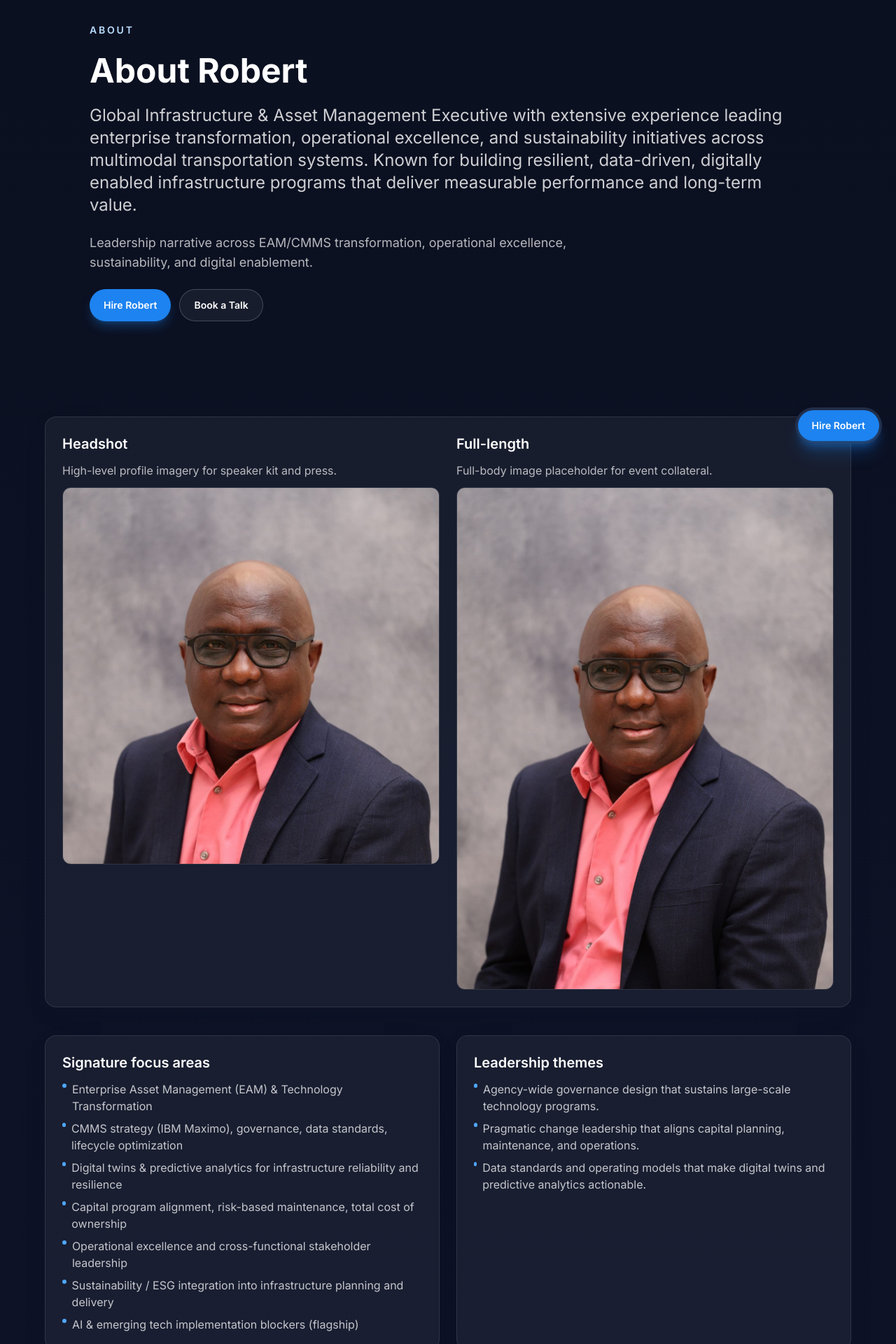
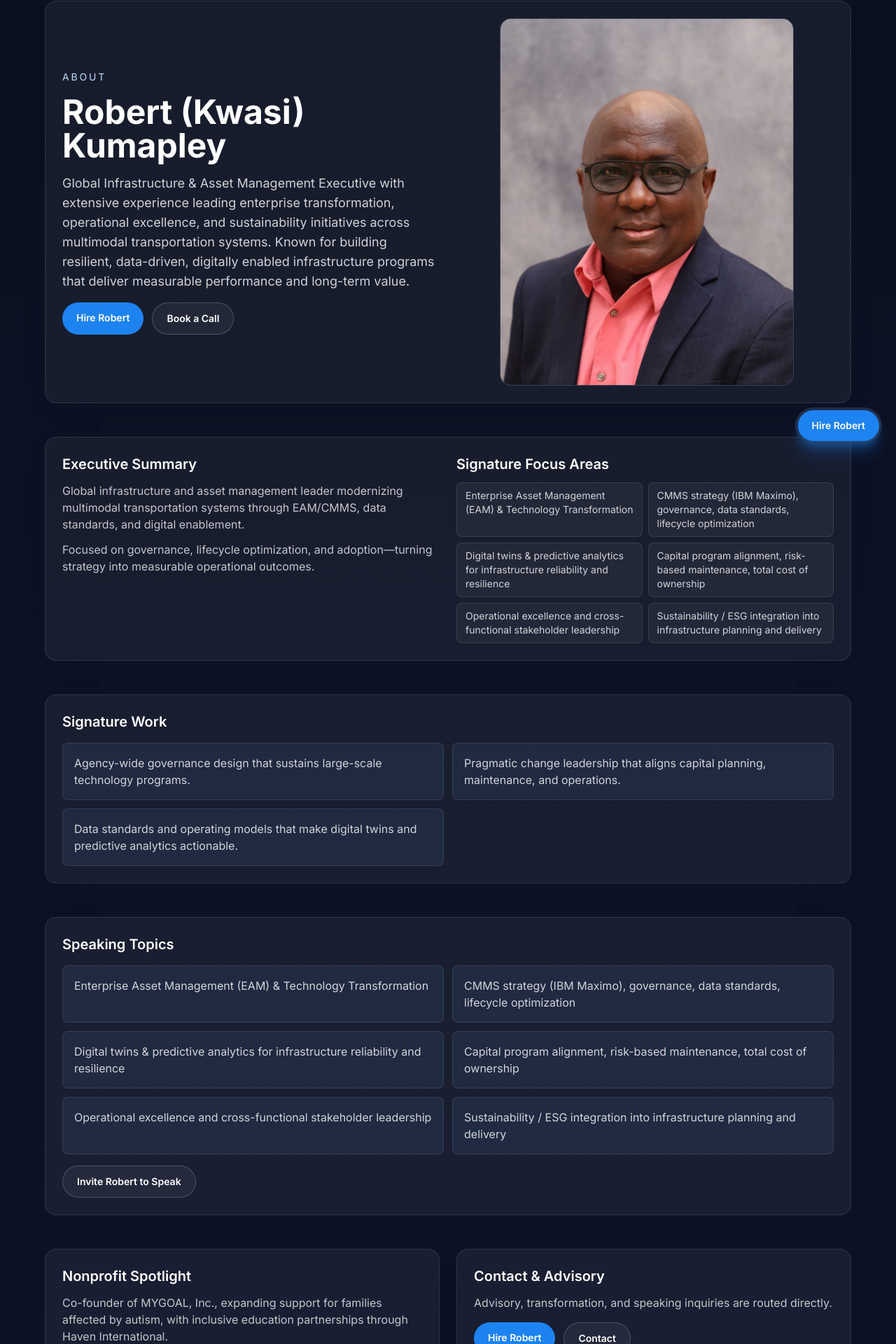
Before and after one commit to adetorok/robert_kumapley, a Next.js app: page /about in a window 1280 px wide. Shown: the part 146-2066 px from the top of the page at 70% size. Built offline with nearby package versions, Linux system fonts and the light colour scheme; no server answers.

Commit message:
Refactor About page layout and content: removed Hero component, introduced new HeroCTA component for call-to-action buttons, and enhanced sections with updated titles and descriptions. Improved styling and structure for better readability and user experience.

```diff
--- a/app/about/page.tsx
+++ b/app/about/page.tsx
@@ -1,7 +1,6 @@
 import type { Metadata } from "next";
 import Image from "next/image";
 import { aboutContent, testimonials } from "@/content/content";
-import { Hero } from "@/components/sections/hero";
 import { Timeline } from "@/components/sections/timeline";
 
 export const metadata: Metadata = {
@@ -12,79 +11,116 @@ export const metadata: Metadata = {
 
 export default function AboutPage() {
   return (
-    <div className="space-y-10">
-      <Hero
-        eyebrow="About"
-        title="About Robert"
-        subtitle={aboutContent.heroBio}
-        description="Leadership narrative across EAM/CMMS transformation, operational excellence, sustainability, and digital enablement."
-        ctas={[
-          { label: "Hire Robert", href: "/hire#advisory-form", variant: "primary" },
-          { label: "Book a Talk", href: "/hire#speaking-form", variant: "secondary" },
-        ]}
-      />
-
-      <section className="px-6">
-        <div className="mx-auto grid max-w-6xl gap-6 rounded-2xl border border-white/10 bg-white/5 p-6 shadow-soft md:grid-cols-2">
-          <div className="space-y-3">
-            <h3 className="text-xl font-semibold text-white">Headshot</h3>
-            <p className="text-white/70">High-level profile imagery for speaker kit and press.</p>
-            <Image
-              src="/images/robert-headshot.jpg"
-              alt="Robert Kumapley headshot"
-              width={640}
-              height={640}
-              sizes="(max-width: 768px) 100vw, 50vw"
-              className="rounded-xl border border-white/10 object-cover w-full h-auto"
-            />
+    <div className="space-y-12">
+      <section className="px-4 sm:px-6 lg:px-8 pt-10 md:pt-16">
+        <div className="mx-auto grid max-w-6xl items-center gap-8 rounded-2xl border border-white/10 bg-white/5 p-6 md:grid-cols-2 shadow-soft">
+          <div className="space-y-4">
+            <p className="text-sm uppercase tracking-[0.2em] text-accent-200">About</p>
+            <h1 className="text-3xl font-bold leading-tight text-white md:text-5xl">Robert (Kwasi) Kumapley</h1>
+            <p className="text-lg text-white/80">{aboutContent.heroBio}</p>
+            <div className="flex flex-col gap-3 sm:flex-row sm:flex-wrap">
+              <HeroCTA href="/hire#advisory-form" label="Hire Robert" variant="primary" />
+              <HeroCTA href="/hire#speaking-form" label="Book a Call" variant="secondary" />
+            </div>
           </div>
-          <div className="space-y-3">
-            <h3 className="text-xl font-semibold text-white">Full-length</h3>
-            <p className="text-white/70">Full-body image placeholder for event collateral.</p>
-            <Image
-              src="/images/robert-full.jpg"
-              alt="Robert Kumapley full length"
-              width={640}
-              height={960}
-              sizes="(max-width: 768px) 100vw, 50vw"
-              className="rounded-xl border border-white/10 object-cover w-full h-auto"
-            />
+          <div className="relative mx-auto w-full max-w-[420px]">
+            <div className="aspect-[4/5] overflow-hidden rounded-2xl border border-white/10 bg-ink-900/60">
+              <Image
+                src="/images/robert-headshot.jpg"
+                alt="Robert Kumapley headshot"
+                width={840}
+                height={1050}
+                sizes="(max-width: 768px) 90vw, 420px"
+                className="h-full w-full object-cover"
+                priority
+              />
+            </div>
           </div>
         </div>
       </section>
 
-      <section className="px-6">
-        <div className="mx-auto grid max-w-6xl gap-6 md:grid-cols-2">
-          <div className="rounded-2xl border border-white/10 bg-white/5 p-6 shadow-soft">
-            <h3 className="text-xl font-semibold text-white">Signature focus areas</h3>
-            <ul className="mt-3 space-y-2 text-white/75">
-              {aboutContent.signatureFocus.map((item) => (
-                <li key={item} className="flex gap-2">
-                  <span className="mt-1 h-1.5 w-1.5 rounded-full bg-accent-400" />
-                  <span>{item}</span>
-                </li>
+      <section className="px-4 sm:px-6 lg:px-8">
+        <div className="mx-auto grid max-w-6xl gap-6 rounded-2xl border border-white/10 bg-white/5 p-6 shadow-soft md:grid-cols-2">
+          <div className="space-y-3">
+            <h2 className="text-xl font-semibold text-white">Executive Summary</h2>
+            <p className="text-white/75">
+              Global infrastructure and asset management leader modernizing multimodal transportation systems through EAM/CMMS,
+              data standards, and digital enablement.
+            </p>
+            <p className="text-white/75">
+              Focused on governance, lifecycle optimization, and adoption—turning strategy into measurable operational outcomes.
+            </p>
+          </div>
+          <div className="space-y-3">
+            <h2 className="text-xl font-semibold text-white">Signature Focus Areas</h2>
+            <div className="grid grid-cols-1 gap-2 sm:grid-cols-2">
+              {aboutContent.signatureFocus.slice(0, 6).map((item) => (
+                <div key={item} className="rounded-lg border border-white/10 bg-white/5 px-3 py-2 text-sm text-white/80 break-words">
+                  {item}
+                </div>
               ))}
-            </ul>
-          </div>
-          <div className="rounded-2xl border border-white/10 bg-white/5 p-6 shadow-soft">
-            <h3 className="text-xl font-semibold text-white">Leadership themes</h3>
-            <ul className="mt-3 space-y-2 text-white/75">
-              {aboutContent.leadershipThemes.map((item) => (
-                <li key={item} className="flex gap-2">
-                  <span className="mt-1 h-1.5 w-1.5 rounded-full bg-accent-400" />
-                  <span>{item}</span>
-                </li>
-              ))}
-            </ul>
+            </div>
           </div>
         </div>
       </section>
 
-      <Timeline title="Expertise" items={aboutContent.expertise} />
-      <Timeline title="Career" items={aboutContent.career} />
+      <section className="px-4 sm:px-6 lg:px-8">
+        <div className="mx-auto max-w-6xl space-y-4 rounded-2xl border border-white/10 bg-white/5 p-6 shadow-soft">
+          <h2 className="text-xl font-semibold text-white">Signature Work</h2>
+          <div className="grid gap-3 md:grid-cols-2">
+            {aboutContent.leadershipThemes.map((item) => (
+              <div key={item} className="rounded-lg border border-white/10 bg-ink-900/60 p-4 text-white/80 break-words">
+                {item}
+              </div>
+            ))}
+          </div>
+        </div>
+      </section>
+
+      <section className="px-4 sm:px-6 lg:px-8">
+        <div className="mx-auto max-w-6xl space-y-4 rounded-2xl border border-white/10 bg-white/5 p-6 shadow-soft">
+          <h2 className="text-xl font-semibold text-white">Speaking Topics</h2>
+          <div className="grid gap-3 sm:grid-cols-2">
+            {aboutContent.signatureFocus.slice(0, 6).map((item) => (
+              <div key={item} className="rounded-lg border border-white/10 bg-ink-900/60 p-4 text-white/80 break-words">
+                {item}
+              </div>
+            ))}
+          </div>
+          <div className="flex flex-wrap gap-3">
+            <HeroCTA href="/hire#speaking-form" label="Invite Robert to Speak" variant="secondary" />
+          </div>
+        </div>
+      </section>
+
+      <section className="px-4 sm:px-6 lg:px-8">
+        <div className="mx-auto max-w-6xl grid gap-6 md:grid-cols-2">
+          <div className="rounded-2xl border border-white/10 bg-white/5 p-6 shadow-soft">
+            <h3 className="text-xl font-semibold text-white">Nonprofit Spotlight</h3>
+            <p className="mt-3 text-white/75">
+              Co-founder of MYGOAL, Inc., expanding support for families affected by autism, with inclusive education partnerships
+              through Haven International.
+            </p>
+            <div className="mt-4 flex flex-wrap gap-3">
+              <HeroCTA href="https://mygoalinc.org" label="Visit MYGOAL" variant="secondary" />
+              <HeroCTA href="https://havenint.org/" label="Haven International" variant="ghost" />
+            </div>
+          </div>
+          <div className="rounded-2xl border border-white/10 bg-white/5 p-6 shadow-soft">
+            <h3 className="text-xl font-semibold text-white">Contact & Advisory</h3>
+            <p className="mt-3 text-white/75">Advisory, transformation, and speaking inquiries are routed directly.</p>
+            <div className="mt-4 flex flex-wrap gap-3">
+              <HeroCTA href="/hire#advisory-form" label="Hire Robert" variant="primary" />
+              <HeroCTA href="/contact#contact-form" label="Contact" variant="secondary" />
+            </div>
+          </div>
+        </div>
+      </section>
+
+      <Timeline title="Career Highlights" items={aboutContent.career} />
       <Timeline title="Education & credentials" items={aboutContent.education} />
 
-      <section className="px-6 pb-16">
+      <section className="px-4 sm:px-6 lg:px-8 pb-16">
         <div className="mx-auto max-w-6xl rounded-2xl border border-white/10 bg-white/5 p-8 shadow-soft">
           <h3 className="text-xl font-semibold text-white">What peers say</h3>
           <div className="mt-4 grid gap-4 md:grid-cols-3">
@@ -101,3 +137,28 @@ export default function AboutPage() {
     </div>
   );
 }
+
+function HeroCTA({
+  href,
+  label,
+  variant = "primary",
+}: {
+  href: string;
+  label: string;
+  variant?: "primary" | "secondary" | "ghost";
+}) {
+  return (
+    <a
+      href={href}
+      className={`rounded-full px-5 py-3 text-center text-sm font-semibold transition ${
+        variant === "primary"
+          ? "bg-accent-500 text-white hover:bg-accent-400"
+          : variant === "secondary"
+            ? "border border-white/20 text-white hover:border-accent-300 hover:text-accent-50 bg-white/5"
+            : "text-white/80 hover:text-white hover:bg-white/5 border border-transparent"
+      } w-full sm:w-auto`}
+    >
+      {label}
+    </a>
+  );
+}
```
